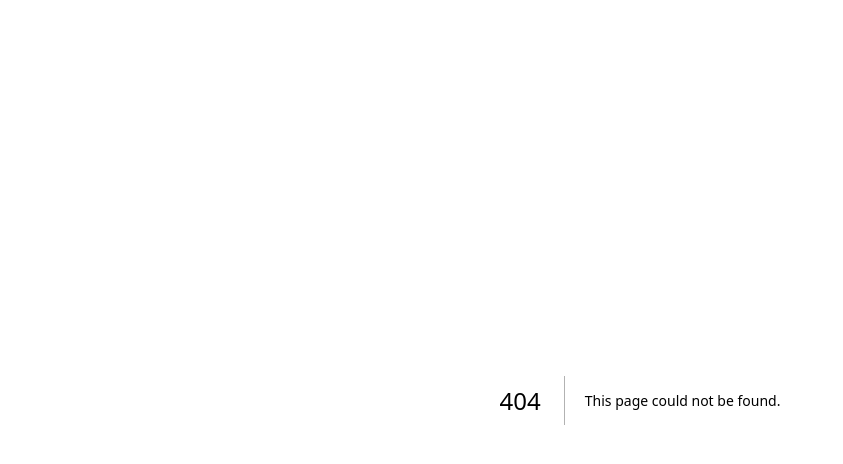
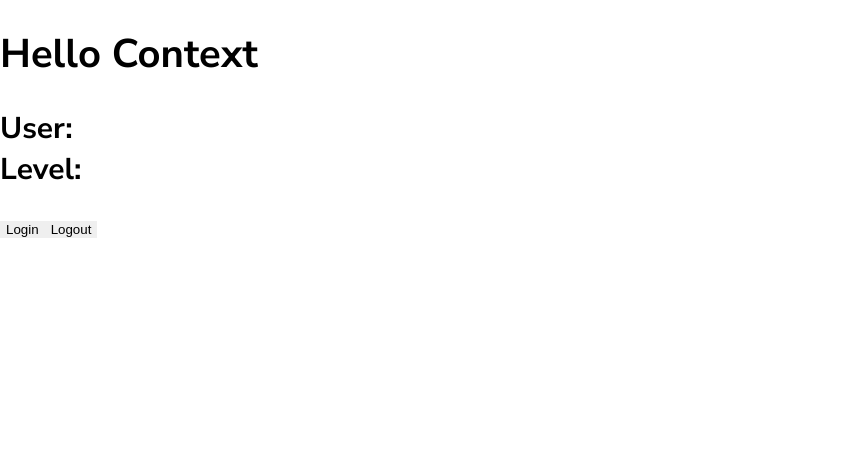
Before and after one commit to tms-5/estimate-projetao, a Next.js app: page / in a window 1280 px wide. Before the commit this address had no page. Shown: the top 464 px of the page, without its empty margins (0-843 px from the left). Built offline with nearby package versions, Linux system fonts and the light colour scheme.

Commit message:
Add Home page with authentication context

```diff
--- /dev/null
+++ b/src/pages/index.tsx
@@ -0,0 +1,19 @@
+import { useAuth } from "../context/AuthContext";
+
+export default function Home() {
+  const { user, login, logout } = useAuth();
+
+  return (
+    <>
+      <h1>Hello Context</h1>
+      <h2>
+        User: {user && String(user?.name)} <br />
+        Level: {user && String(user?.level)}
+      </h2>
+      <div>
+        <button onClick={login}>Login</button>
+        <button onClick={logout}>Logout</button>
+      </div>
+    </>
+  );
+}
```
